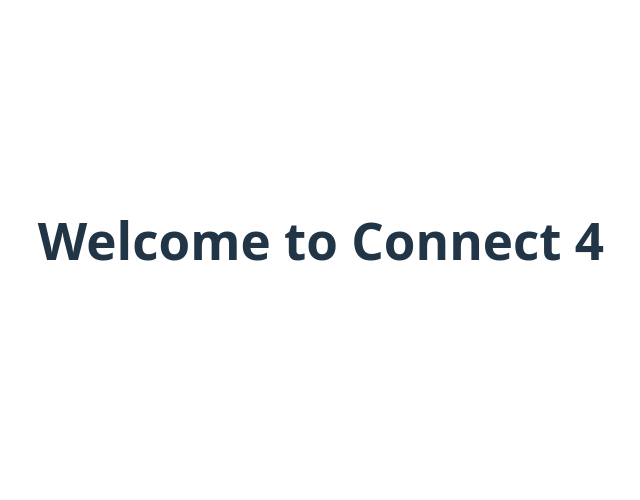
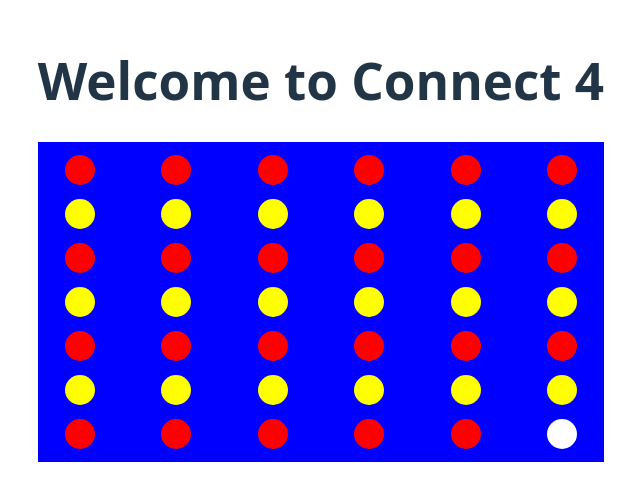
Before and after one commit to marsh0lion/connect4ai, a React (Vite) app in the folder c4-frontend/: page / in a window 1280 px wide. Shown: the part 160-660 px from the top of the page, without its empty margins (319-959 px from the left). Built offline with nearby package versions, Linux system fonts and the light colour scheme.

Commit message:
Added columns and displays a board

```diff
--- a/c4-frontend/src/App.tsx
+++ b/c4-frontend/src/App.tsx
@@ -1,12 +1,61 @@
 import { useState } from 'react'
+import { Column, type ColumnProps } from './components/Column.tsx';
 import './App.css'
 
 function App() {
   const [count, setCount] = useState(0)
 
+  const columns: ColumnProps[] = [
+    {
+      counters: [
+        {player: 'o'}, {player: 'x'}, {player: 'o'}, {player: 'x'},
+        {player: 'o'}, {player: 'x'}, {player: 'o'},
+      ]
+    },
+    {
+      counters: [
+        {player: 'o'}, {player: 'x'}, {player: 'o'}, {player: 'x'},
+        {player: 'o'}, {player: 'x'}, {player: 'o'},
+      ]
+    },
+    {
+      counters: [
+        {player: 'o'}, {player: 'x'}, {player: 'o'}, {player: 'x'},
+        {player: 'o'}, {player: 'x'}, {player: 'o'},
+      ]
+    },
+    {
+      counters: [
+        {player: 'o'}, {player: 'x'}, {player: 'o'}, {player: 'x'},
+        {player: 'o'}, {player: 'x'}, {player: 'o'},
+      ]
+    },
+    {
+      counters: [
+        {player: 'o'}, {player: 'x'}, {player: 'o'}, {player: 'x'},
+        {player: 'o'}, {player: 'x'}, {player: 'o'},
+      ]
+    },
+    {
+      counters: [
+        {player: 'o'}, {player: 'x'}, {player: 'o'}, {player: 'x'},
+        {player: 'o'}, {player: 'x'}, {},
+      ]
+    },
+
+  ]
+
   return (
     <>
       <h1>Welcome to Connect 4</h1>
+
+      <div className="board">
+        {
+          columns.map((counters, index) => (
+            <Column key={index} {...counters} />
+          ))
+        }
+      </div>
     </>
   )
 }
--- /dev/null
+++ b/c4-frontend/src/components/Column.tsx
@@ -0,0 +1,25 @@
+import { Counter, type CounterProps } from './Counter.tsx';
+
+export type ColumnProps = {
+  counters: [
+    CounterProps,
+    CounterProps,
+    CounterProps,
+    CounterProps,
+    CounterProps,
+    CounterProps,
+    CounterProps,
+  ]
+}
+
+export function Column({counters}: ColumnProps) {
+  return (
+    <div className="column">
+      {
+        counters.map((counterProps: CounterProps, index: number) => (
+          <Counter key={index} {...counterProps} />
+        ))
+      }
+    </div>
+  )
+}
--- a/c4-frontend/src/index.css
+++ b/c4-frontend/src/index.css
@@ -33,6 +33,22 @@ body {
 h1 {
   font-size: 3.2em;
   line-height: 1.1;
+}
+
+.board {
+  display: flex;
+  gap: 12px;
+  margin-top: 24px;
+  background-color: #0000ff;
+}
+
+.column {
+  display: flex;
+  flex-grow: 1;
+  flex-direction: column;
+  align-items: center;
+  gap: 4px;
+  margin: 8px;
 }
 
 .counter {
```
